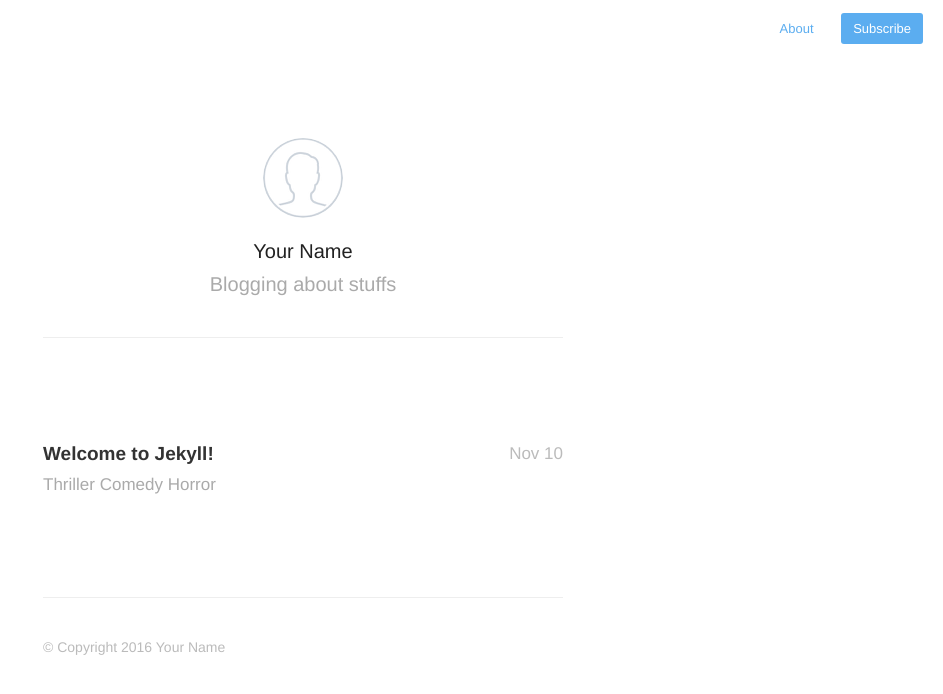
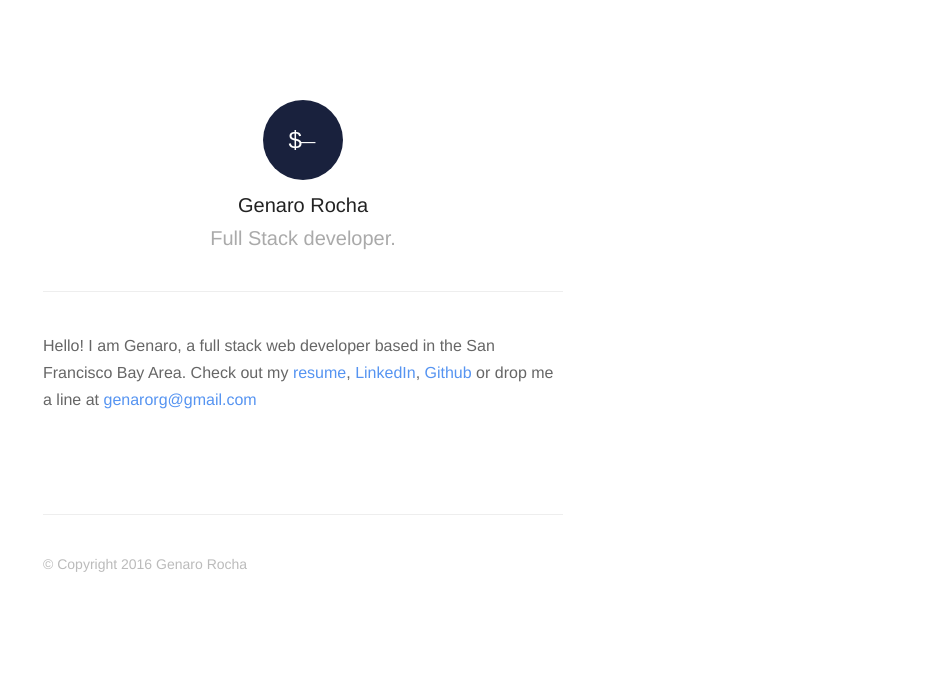
Before and after one commit to genarorg/genarorg.github.io, a Jekyll site: the page built from index.html, in a window 1280 px wide. Shown: the top 694 px of the page, without its empty margins (337-1280 px from the left). Built offline with Jekyll 4.4.1, drawn with Linux system fonts in a browser that asks for light colours; nearby versions of some CDN libraries; the list of posts is cut into pages by our own code.

Commit message:
replace avatar image with blinking cursor animation.

```diff
--- a/_config.yml
+++ b/_config.yml
@@ -1,6 +1,6 @@
-name: Your New Jekyll Site
-description: Blogging about stuffs
-meta_description: "Your New Jekyll Site, Blogging about stuffs"
+name: Genaro Rocha | Software Engineer
+description: Full Stack developer.
+meta_description: "Full Stack developer and breakfast enthusiast. Based in the bay area."
 
 aboutPage: true
 
@@ -10,15 +10,15 @@
 gems: [jekyll-paginate]
 paginate: 20
 baseurl: /
-domain_name: 'http://yourblog-domain.com'
+domain_name: 'https://genarorg.github.io'
 google_analytics: 'UA-XXXXXXXX-X'
 disqus: false
 disqus_shortname: 'your-disqus-shortname'
 
 # Details for the RSS feed generator
-url:            'http://your-blog-url.example.com'
-author:         'Your Name'
-authorTwitter:  'YourTwitterUsername'
+url:            'https://genarorg.github.io/'
+author:         'Genaro Rocha'
+authorTwitter:  ''
 
 permalink:       /:year/:title/
 
--- a/_includes/navigation.html
+++ b/_includes/navigation.html
@@ -2,9 +2,5 @@
     {% if page.url != "/" %}
         <a href="{{ site.baseurl }}"> <span class="arrow">←</span> Home </a>
     {% endif %}
-
-    {% if page.url != "/about/" %}
-        <a href="{{ site.baseurl }}about">About </a>
-    {% endif %}
     <a class="cta" href="{{ site.baseurl }}feed.xml">Subscribe</a>
 </nav>
--- a/_includes/profile.html
+++ b/_includes/profile.html
@@ -1,13 +1,10 @@
 <div class="profile">
     <section id="wrapper">
         <header id="header">
-        {% if site.aboutPage %}
-            <a href="{{ site.baseurl }}about">
-                <img id="avatar" class="2x" src="{{ site.baseurl }}assets/images/avatar.png"/>
-            </a>
-        {% else %}
-            <img id="avatar" class="2x" src="{{ site.baseurl }}assets/images/avatar.png"/>
-        {% endif %}
+            <div class="prompt">
+                <div class="shell">$</div>
+                <div class="cursor">_</div>
+            </div>
             <h1>{{ site.author }}</h1>
             <h2>{{ site.description }}</h2>
         </header>
--- a/_layouts/default.html
+++ b/_layouts/default.html
@@ -13,7 +13,7 @@
 </head>
 <body>
 
-  {% include navigation.html %}
+  <!--{% include navigation.html %}-->
 
   {% if page.profile %}
       {% include profile.html %}
--- a/assets/css/style.css
+++ b/assets/css/style.css
@@ -622,6 +622,36 @@
   margin-left: 2px;
 }
 
+.prompt{
+	width: 80px;
+	height: 80px;
+	background-color: #19213d;
+	font-family: "Courier New", Courier, monospace;
+	border-radius: 50%;
+	color: white;
+	font-size: 1.5em;
+	margin: 0 auto 15px auto;
+    position: relative;
+
+}
+.prompt .shell{
+	position: absolute;
+	top: 30px;
+    left: 25px;
+}
+.prompt .cursor {
+	animation: blinker 1s linear infinite;
+	position: absolute;
+    top: 23px;
+    left: 38px;
+}
+
+@keyframes blinker {
+  45% { opacity: 0; }
+  50% { opacity: 0; }
+  51% { opacity: 1; }
+}
+
 /* Media Queries */
 @media screen and (max-width: 540px) {
 	#wrapper { padding:20px 20px 20px 20px;}
--- a/index.html
+++ b/index.html
@@ -1,6 +1,8 @@
 ---
 profile: true
 ---
+<p>
+Hello! I am Genaro, a full stack web developer based in the San Francisco Bay Area. Check out my <a href="">resume</a>, <a href="https://www.linkedin.com/in/genarorocha">LinkedIn</a>, <a href="https://github.com/genarorg">Github</a> or drop me a line at <a href="mailto:genarorg@gmail.com">genarorg@gmail.com</a>
+</p>
 
-{% include post-list.html %}
 {% include footer.html %}
```
